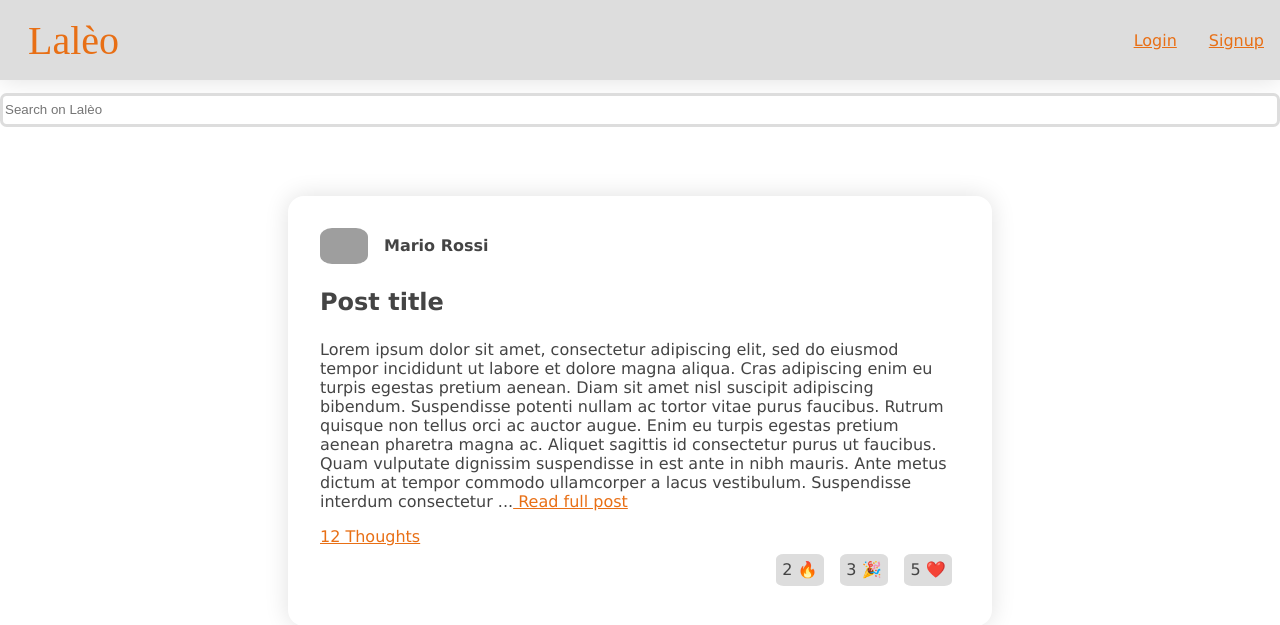
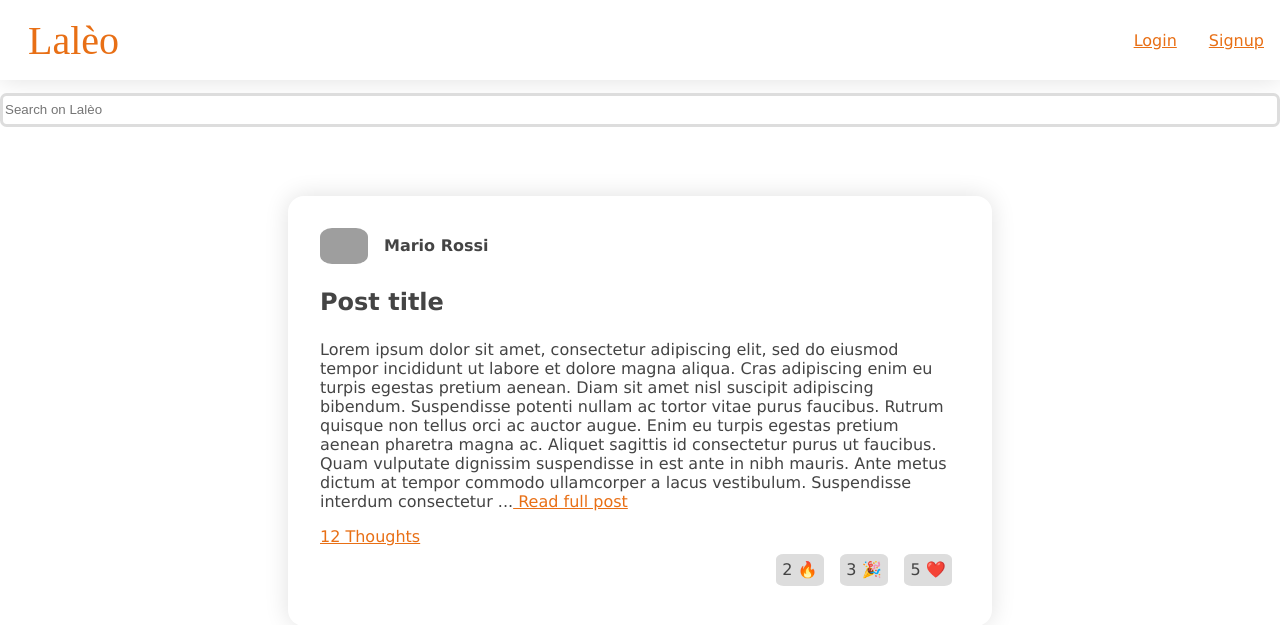
Before and after one commit to aloxyz/laleo, a PHP site: page / in a window 1280 px wide. Shown: the top 625 px of the page. Run offline with PHP 8.4, Linux system fonts and the light colour scheme; grey boxes are pictures that could not be loaded.

Commit message:
modified:   index.php 	modified:   style.css

```diff
--- a/index.php
+++ b/index.php
@@ -27,10 +27,12 @@
             ?>
         </div>
     </div>
+        <div class="feed-header">
+            <form method="post">
+                <input class="navsearch" type="text" placeholder="Search on Lalèo">
+            </form>
+        </div>
 
-    <form method="post">
-            <input class="navsearch" type="text" placeholder="Search on Lalèo">
-    </form>
     <div class="feed">
         <div class="box">
             <div class="post-head">
--- a/style.css
+++ b/style.css
@@ -36,7 +36,7 @@ body {
     justify-content: space-between;
     align-items: center;
 
-    background-color: var(--white-dark);
+    background-color: var(--white);
     box-shadow: 0 0 1.5em var(--shadow);
   }
 
@@ -72,8 +72,8 @@ input[type=text], input[type=password], input[type=date], input[type=submit]{
     width: 20em;
 }
 
-.navsearch input[type=text] {
-    width: 20em;
+.navsearch {
+    width: 80%;
 }
 
 .formbox {
```
